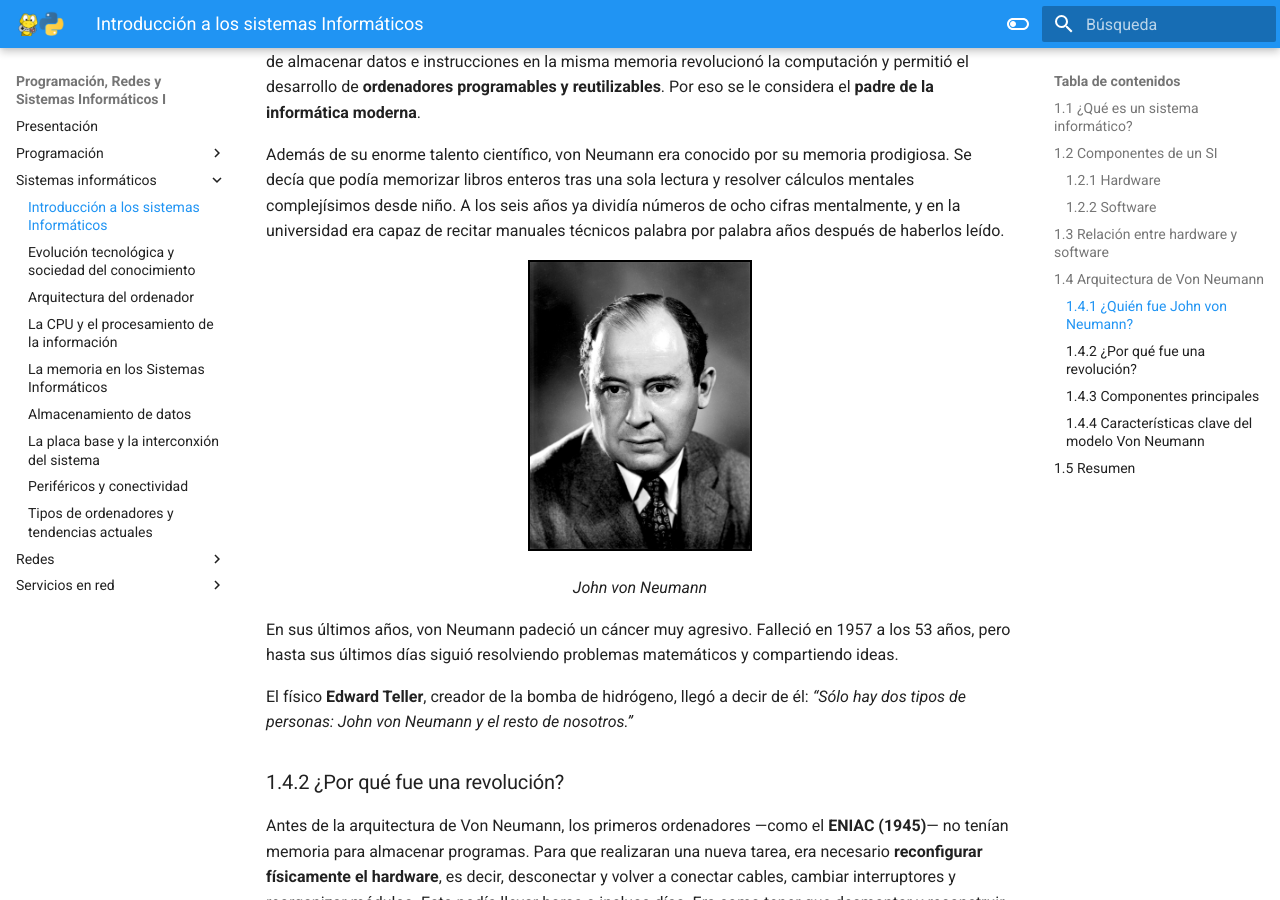
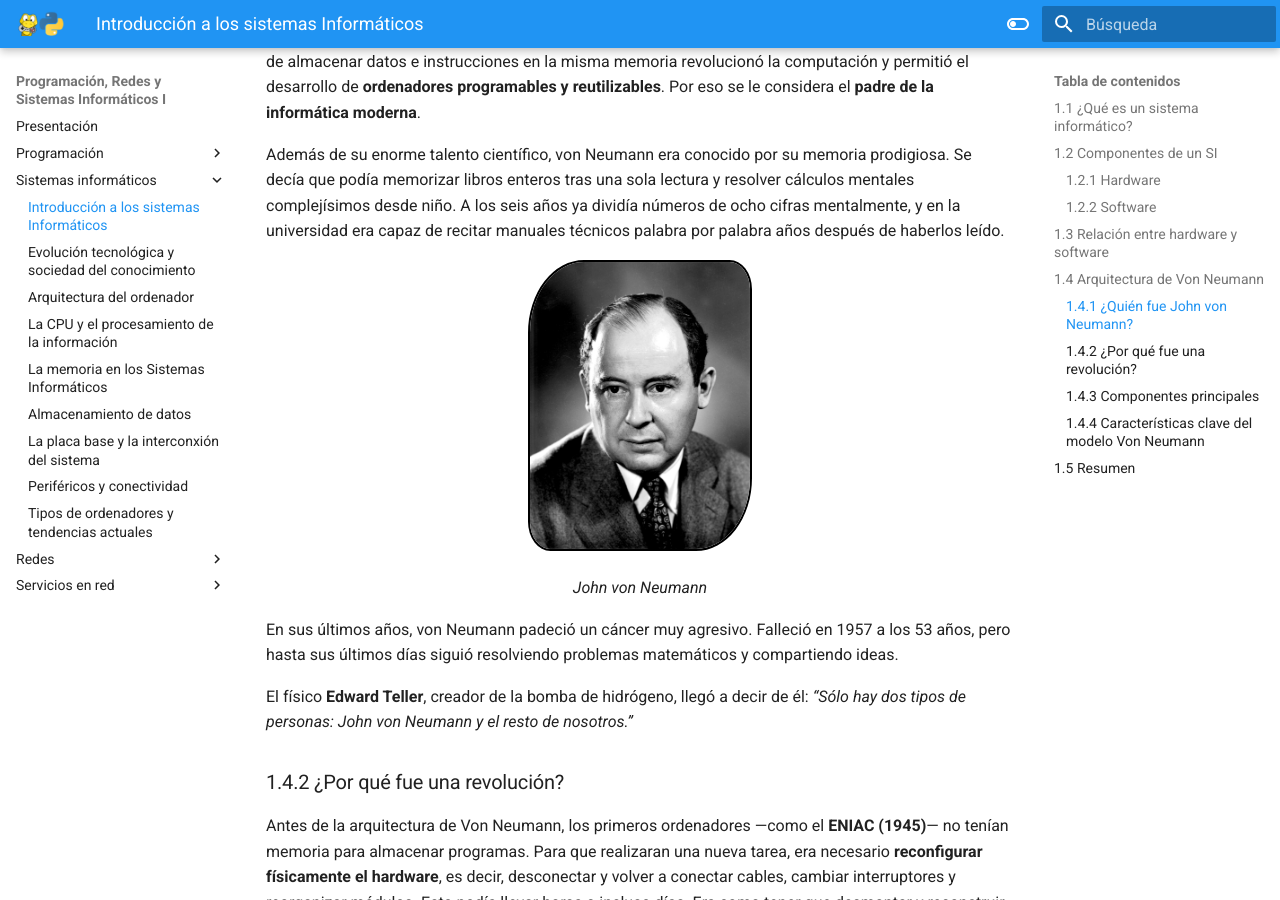
Before and after one commit to maycalle/1bach, an MkDocs documentation site: the page built from docs/sistemas_01.md, in a window 1280 px wide and 900 px high, scrolled down 2594 px. Built offline with MkDocs 1.6.1 and Material for MkDocs 9.7.7, drawn with Linux system fonts in a browser that asks for light colours.

Commit message:
intro a los SI

```diff
--- a/docs/sistemas_01.md
+++ b/docs/sistemas_01.md
@@ -78,7 +78,7 @@
 Además de su enorme talento científico, von Neumann era conocido por su memoria prodigiosa. Se decía que podía memorizar libros enteros tras una sola lectura y resolver cálculos mentales complejísimos desde niño. A los seis años ya dividía números de ocho cifras mentalmente, y en la universidad era capaz de recitar manuales técnicos palabra por palabra años después de haberlos leído.
 
 <div style="margin-bottom: 10px" align="center">
-    <img style="border: 2px solid black" src="img/john_neumann_foto.gif" width="30%">
+    <img style="border: 2px solid black; border-radius:25% 10%" src="img/john_neumann_foto.gif" width="30%">
     <p><em>John von Neumann</em></p>
 </div>
 
```
